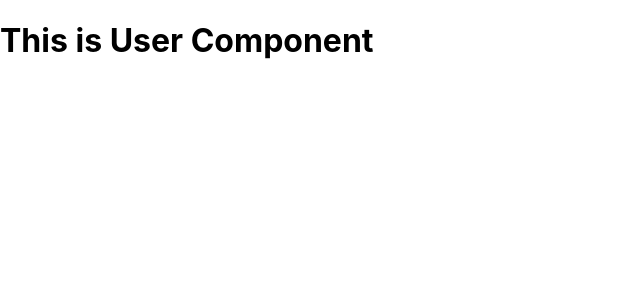
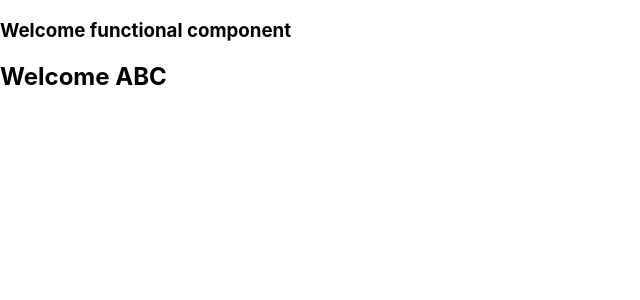
Before and after one commit to amarkumarram/react-session, a React (Create React App) app in the folder first-project/: page / in a window 1280 px wide. Shown: the top 300 px of the page, without its empty margins (0-640 px from the left). Built offline with nearby package versions, Linux system fonts and the light colour scheme.

Commit message:
second session

```diff
--- a/first-project/src/App.js
+++ b/first-project/src/App.js
@@ -1,9 +1,13 @@
 import React from 'react'
-import {User} from './functional-component/User'
+import WelcomeUser from './functional-component/WelcomeUser'
+import UserDetails from './class-compoents/UserDetails'
 
 let App = () => {
   return(
-    <User></User>
+    <>
+      <WelcomeUser username="functional component" />
+      <UserDetails username="class component" />
+    </>
   );
 }
 
--- /dev/null
+++ b/first-project/src/class-compoents/UserDetails.js
@@ -0,0 +1,20 @@
+import React,{Component} from 'react'
+
+class UserDetails extends Component{
+    constructor(){
+        super();
+        this.state = {
+            name: "ABC",
+            desg: "Developer"
+        }
+    }
+
+    //There is only 1 method mandatory to use
+    render(){
+        return(
+            <h2>Welcome {this.state.name}</h2>
+        )
+    }
+}
+
+export default UserDetails;
--- a/first-project/src/functional-component/User.js
+++ /dev/null
@@ -1,5 +0,0 @@
-export function User() {
-    return(
-        <h1>This is User Component</h1>
-    );
-}
--- /dev/null
+++ b/first-project/src/functional-component/WelcomeUser.js
@@ -0,0 +1,6 @@
+import React from "react";
+
+function WelcomeUser(props){
+   return <h3>Welcome {props.username}</h3>;
+}
+export default WelcomeUser;
```
Also changed, not shown: first-project/src/class-compoents/Employee.js (deleted, +0 -10 lines).
